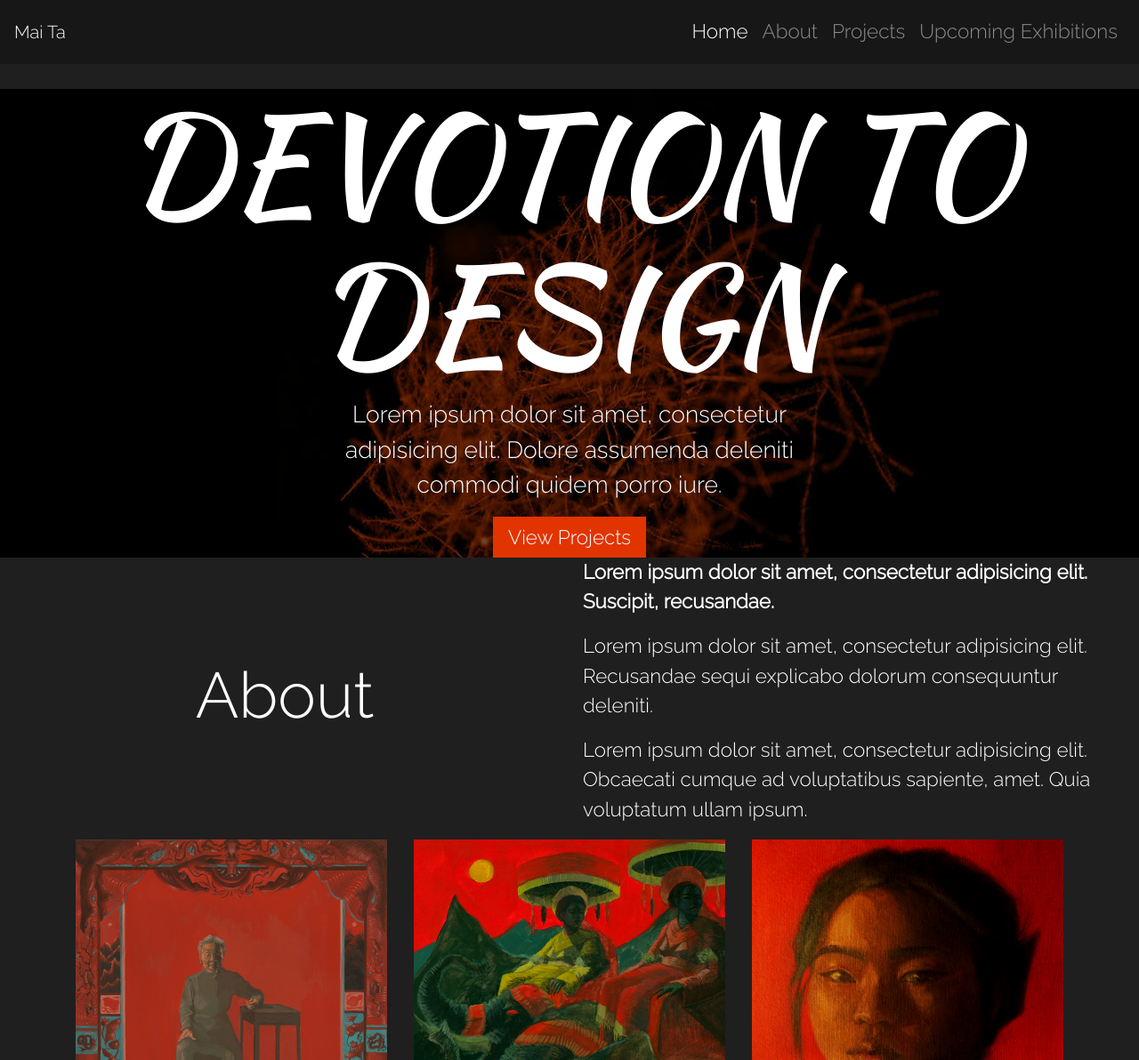
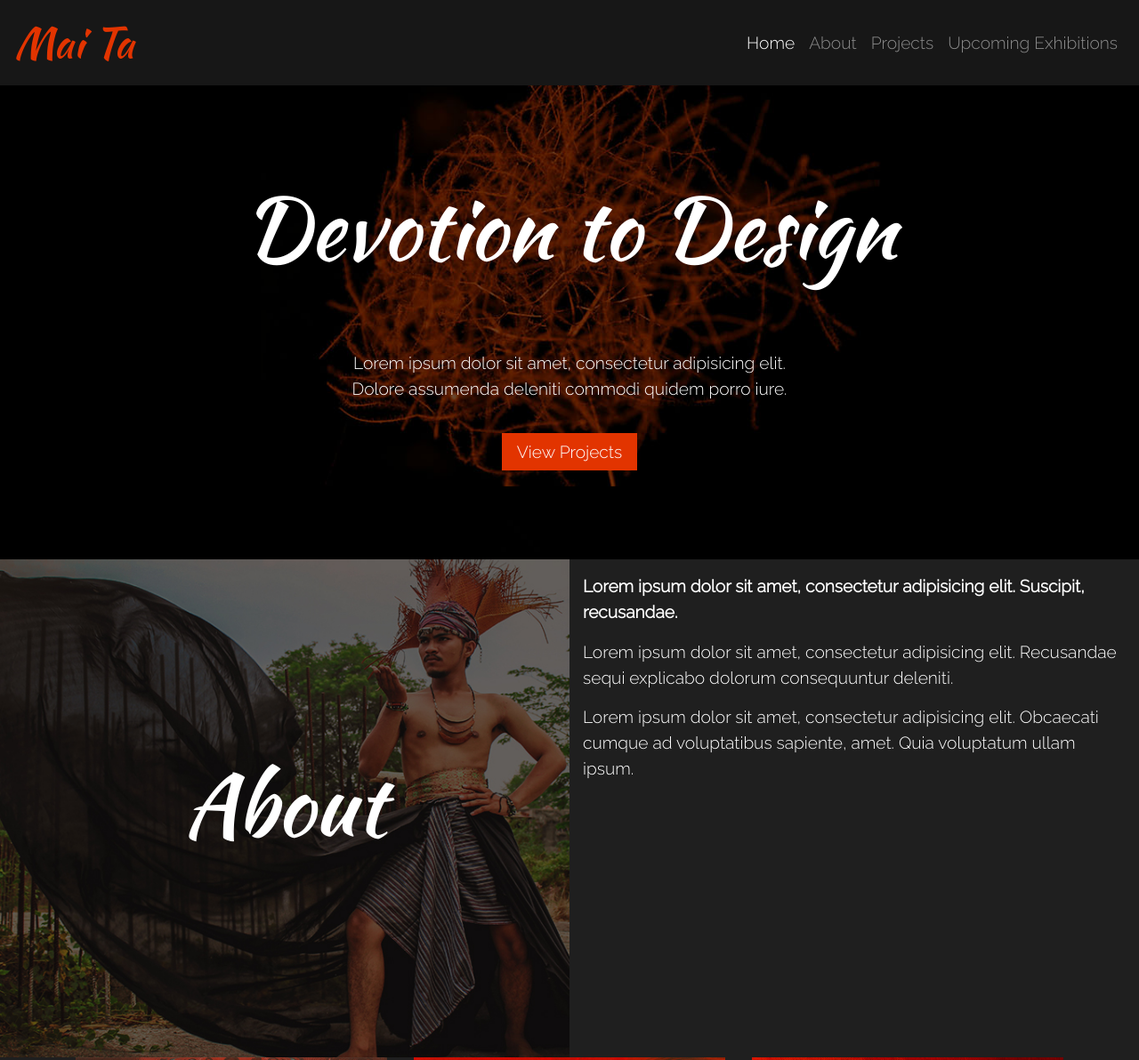
Before and after one commit to anniemnz/mai-ta-bs, a website: page index.html in a window 1280 px wide. Shown: the top 1192 px of the page at 89% size. Drawn offline with nearby package versions, Linux system fonts and the light colour scheme; a script that the page names is missing.

Commit message:
updated site with main.scss file and fonts on header and added bg abput image

```diff
--- a/index.html
+++ b/index.html
@@ -38,7 +38,7 @@
 
   <section class="hero text-center">
     <div class="container">
-      <h1 class="display-1" style="margin-top: 100px">Devotion to design</h1>
+      <h1 class="display-1" style="margin-top: 100px">Devotion to Design</h1>
         <div class="row justify-content-center">
         <div class="col-md-6">
           <p class="lead">Lorem ipsum dolor sit amet, consectetur adipisicing elit. Dolore assumenda deleniti commodi quidem porro iure.</p>
@@ -54,7 +54,7 @@
         <div class="col-sm-6 about-title d-flex align-items-center justify-content-center">
           <h2 class="display-3">About</h2>
         </div>
-          <div class="col-sm-6 text-text">
+          <div class="about-text col-sm-6 text-text">
             <p><strong>Lorem ipsum dolor sit amet, consectetur adipisicing elit. Suscipit, recusandae.</strong></p>
             <p>Lorem ipsum dolor sit amet, consectetur adipisicing elit. Recusandae sequi explicabo dolorum consequuntur deleniti.</p>
             <p>Lorem ipsum dolor sit amet, consectetur adipisicing elit. Obcaecati cumque ad voluptatibus sapiente, amet. Quia voluptatum ullam ipsum.</p>
@@ -99,10 +99,9 @@
  </div>
 
 
-<div class="projects1">
-   <section class="projects justify-content-center">
+   <section class="projects text-center justify-content-center">
     <div class="container">
-      <h2>Projects</h2>
+      <h2 class="display-3">Projects</h2>
       <div class="row no-gutters">
         <div class="col-sm-3">
           <div class="card border-0">
@@ -151,7 +150,6 @@
       </div>
     </div>
   </section>
-  </div>
 
    <footer>
     <div class="container">
--- a/package.json
+++ b/package.json
@@ -10,6 +10,7 @@
   "description": "",
   "devDependencies": {
     "gulp": "^3.9.1",
-    "gulp-sass": "^3.1.0"
+    "gulp-sass": "^3.1.0",
+    "gulp-sourcemaps": "^2.6.1"
   }
 }
--- a/scss/_custom.scss
+++ b/scss/_custom.scss
@@ -16,7 +16,8 @@ $body-color: $white;
 
 $font-family-sans-serif:'Raleway', sans-serif;
 $font-family-base: $font-family-sans-serif;
+$font-size-h1: 1rem ;
 
-$display1-size: 12vw;
-$font-size-base: 1.4rem;
+$display1-size: 10vw;
+$font-size-base: 1.2rem;
 $lead-font-size: 1.65rem;
--- a/scss/main.scss
+++ b/scss/main.scss
@@ -4,9 +4,64 @@
 
 .display-1 {
 	font-family: 'Kaushan script', script;
-	text-transform: uppercase;
+	font-size: 6rem;
+	padding-bottom: 0.8em;
+	padding-top: 1em;
+}
+
+.display-3 {
+	font-family: 'Kaushan script', script;
+	font-size: 6rem;
+	padding-bottom: 0.8em;
+	padding-top: 0.8em;
 }
 
 .hero{
 	background-image: url(../images/hero2.jpg);
+	background-position: center;
+	background-size: cover;
+	padding-top: 1vh;
+  	padding-bottom: 12.5vh;
+  	background-repeat: no-repeat;
+  	min-height: 70vh;
 }
+
+.lead{
+	font-size: 1em;
+	padding-bottom: 1em;
+}
+
+.navbar-brand {
+  display: inline-block;
+  padding-top: .25rem;
+  padding-bottom: .25rem;
+  margin-right: 1rem;
+  font-family: 'Kaushan Script', cursive;
+  line-height: inherit;
+  white-space: nowrap;
+  color: #e23400;
+}
+
+.navbar-brand:focus, .navbar-brand:hover {
+    text-decoration: none;
+}
+
+.navbar-inverse .navbar-brand{
+  font-size:3rem;
+  color: #e23400;
+}
+
+.about-text{
+	padding-top: 1rem;
+	padding-bottom: 1rem;
+}
+
+.about-title{
+	background-image: url("../images/about-bg.jpg");
+	background-position: center;
+	background-size: cover;
+	// padding-top: 1vh;
+  	// padding-bottom: 12.5vh;
+  	background-repeat: no-repeat;
+  	min-height: 70vh;
+}
```
Also changed, not shown: css/bootstrap-reboot.css, css/bootstrap.css, css/main.css, css/styles.css.
